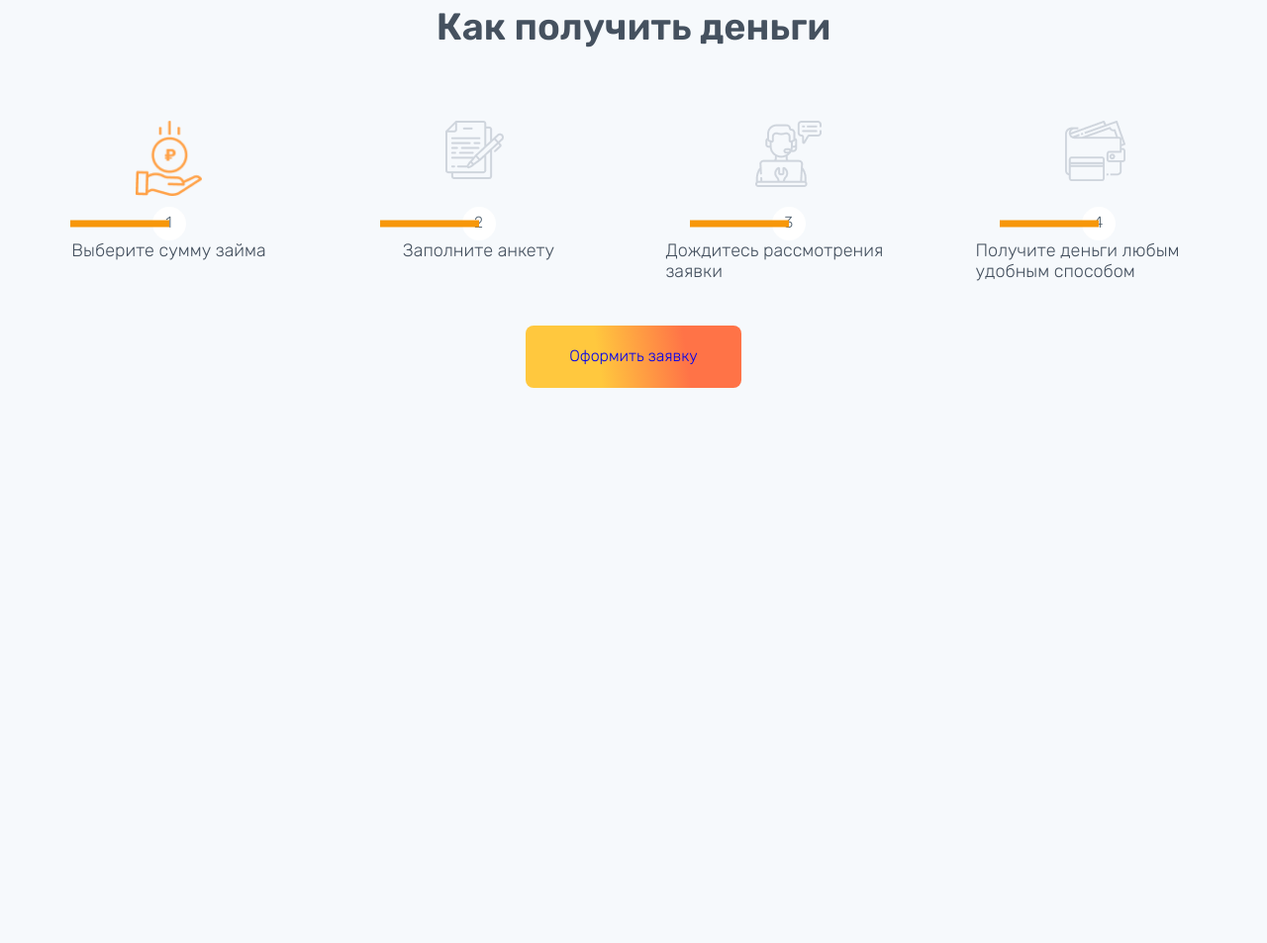
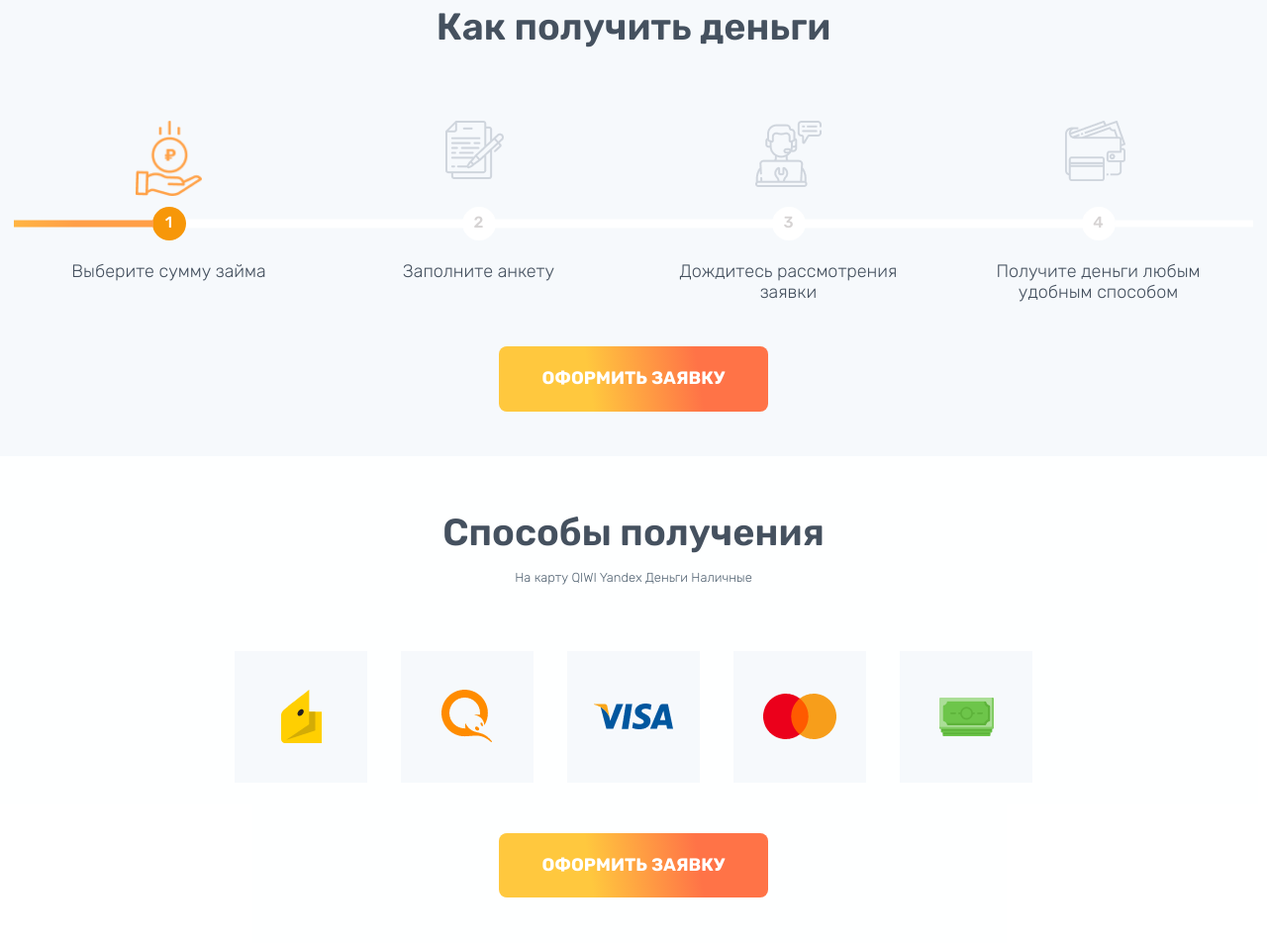
Before and after one commit to serezha3179/Fire_Money, a website: page src/index.html in a window 1280 px wide. Shown: the part 1220-2173 px from the top of the page at 99% size. Before the commit the page ends 1657 px from the top, so only its background shows below. Drawn offline with nearby package versions, Linux system fonts and the light colour scheme; files that its build step writes are made by us from their sources; files whose address does not match are found by name.

Commit message:
add button in section ways

```diff
--- a/gulp/version.json
+++ b/gulp/version.json
@@ -1,3 +1,3 @@
 {
-    "main": "20220618222810"
+    "main": "20220620223423"
 }
--- a/src/index.html
+++ b/src/index.html
@@ -100,10 +100,35 @@
                     </div>
                   </div>
                   <div class="money__button-wrapper">
-                  <a href="/" class="money__button">Оформить заявку</a>
+                  <a href="/" class="money__button button">Оформить заявку</a>
                   </div>
                 </div>
-            </div>
+         </section>
+         <section class="ways">
+            <div class="ways__container">
+                <h2 class="ways__title title">Способы получения</h2>
+                <P class="ways__text">На карту  QIWI  Yandex Деньги  Наличные</P>
+                <div class="ways__images">
+                    <div class="ways__image">
+                        <img src="@img/ways/image 1.png" alt="" class="ways__img">
+                    </div>
+                    <div class="ways__image">
+                        <img src="@img/ways/image 2.png" alt="" class="ways__img">
+                    </div>
+                    <div class="ways__image">
+                        <img src="@img/ways/image 3.png" alt="" class="ways__img">
+                    </div>
+                    <div class="ways__image">
+                        <img src="@img/ways/image 4.png" alt="" class="ways__img">
+                    </div>
+                    <div class="ways__image">
+                        <img src="@img/ways/image 5.png" alt="" class="ways__img">
+                    </div>
+                </div>
+                <div class="ways__button-wrapper">
+                <a href="/" class="ways__button button">Оформить заявку</a>
+                </div>
+                </div>
          </section>
       </div>
     <script src="js/app.min.js"></script>
--- a/src/scss/style.scss
+++ b/src/scss/style.scss
@@ -24,6 +24,18 @@
     max-width: 1283px;
     padding: 0 14px;
     margin: 0 auto;
+}
+.button {
+    display: inline-block;
+    // margin: 0 auto;
+    padding: 22px 44px;
+    background: linear-gradient(81.55deg, #FFC83E 33.93%, #FF7347 73.78%);
+    border-radius: 8px;
+    font-size: 18px;
+    font-weight: 700;
+    line-height: 1.185;
+    text-transform: uppercase;
+    color: white;
 }
 /////////////////////////////////////// hero ///////////////////////////////////
 .hero {
@@ -418,11 +430,17 @@
     margin-bottom: 72px;
 }
 .money__wrapper {
-    // overflow: hidden;
+    overflow: hidden;
     // position: relative;
     display: flex;
     justify-content: space-around;
     margin-bottom: 44px;
+}
+@media (max-width: 600px) {
+    .money__wrapper {
+        flex-direction: column;
+        align-items: center;
+    }
 }
 .money__items {
     display: flex;
@@ -430,6 +448,29 @@
     justify-content: flex-start;
     align-items: center;
     flex: 1 1 25%;
+}
+@media (max-width: 600px) {
+    .money__items {
+        flex-direction: row;
+        justify-content: center;
+        align-items: center;
+    }
+}
+.money__items:nth-child(1) {
+    position: relative;
+    z-index: 4;
+}
+.money__items:nth-child(2) {
+    position: relative;
+    z-index: 3;
+}
+.money__items:nth-child(3) {
+    position: relative;
+    z-index: 2;
+}
+.money__items:nth-child(4) {
+    position: relative;
+    z-index: 1;
 }
 .money__image {
     margin-bottom: 10px;
@@ -443,29 +484,46 @@
     align-items: center;
     width: 34px;
     height: 34px;
+    font-size: 16px;
+    font-weight: 500;
+    color: white;
     border-radius: 50%;
+    background: rgb(247, 151, 9);
+    margin-bottom: 21px;
+}
+.money__items:nth-child(n+2) .money__item {
     background: white;
+    color: #D6D3D3;
 }
 .money__item::before {
     position: absolute;
-    content: '';
+    content: "";
     top: 50%;
-    // left: 0px;
-    transform: translate(-50%,-50%);
-    width: 100px;
+    left: 1px;
+    transform: translate(-100%, -50%);
+    width: 300px;
+    height: 7px;
+    background: linear-gradient(81.55deg, #FFC83E 33.93%, #FF9F47 73.78%);
+}
+.money__items:nth-child(4) .money__item::after {
+    position: absolute;
+    content: "";
+    top: 50%;
+    right: 0;
+    transform: translate(100%, -50%);
+    width: 500px;
     height: 7px;
     background: rgb(247, 151, 9);
+    background: white;
+}
+.money__items:nth-child(n+2) .money__item::before {
+    background: white;
+    height: 9px;
 }
 .money__button-wrapper {
     text-align: center;
 }
-.money__button {
-    display: inline-block;
-    margin: 0 auto;
-    padding: 22px 44px;
-    background: linear-gradient(81.55deg, #FFC83E 33.93%, #FF7347 73.78%);
-    border-radius: 8px;
-}
+
 /*
 .money__images {
     display: flex;
@@ -599,5 +657,62 @@
     font-weight: 300;
     max-width: 248px;
     color: #45515F;
+    text-align: center;
 
 }
+///////////////////////////////////////// ways //////////////////////////////////////
+.ways {
+    padding: 55px 0px 46px;
+    background: rgba(255, 255, 255, 0.95);
+}
+.ways__container {
+    max-width: 840px;
+    max-width: 868px;
+    padding: 0 14px;
+    margin: 0 auto;
+}
+.ways__title {
+    margin-bottom: 14px;
+}
+.ways__text {
+    font-size: 13px;
+    font-weight: 300;
+    line-height: 1.455;
+    text-align: center;
+    margin-bottom: 44px;
+}
+.ways__images {
+    display: flex;
+    justify-content: center;
+    margin-bottom: 31px;
+}
+@media (max-width: 767px) {
+    .ways__images {
+        flex-wrap: wrap;
+    }
+}
+.ways__image {
+    display: inline-flex;
+    // flex-wrap: wrap;
+    justify-content: center;
+    align-items: center;
+    margin: 20px 17px;
+    background: #F6F9FC;
+    width: 140px;
+    height: 133px;
+}
+@media (max-width: 992px) {
+    .ways__image {
+        height: 121px;
+    }
+}
+@media (max-width: 767px) {
+    .ways__image {
+        max-width: calc((100% - 102px) / 3);
+        width: 100%;
+        height: 20vw;
+    }
+}
+.ways__button-wrapper {
+    text-align: center;
+}
```
Also changed, not shown: dist/css/style.css, dist/css/style.min.css, dist/img/image 5.png (added), dist/img/ways/image 1.png (added), dist/img/ways/image 2.png (added), dist/img/ways/image 3.png (added), dist/img/ways/image 4.png (added), dist/img/ways/image 5.png (added), dist/index.html, dist/sourcemaps/style.css.min.css, src/img/image 5.png (added), src/img/ways/image 1.png (added), src/img/ways/image 2.png (added), src/img/ways/image 3.png (added), 2 more files, 1 other file.
